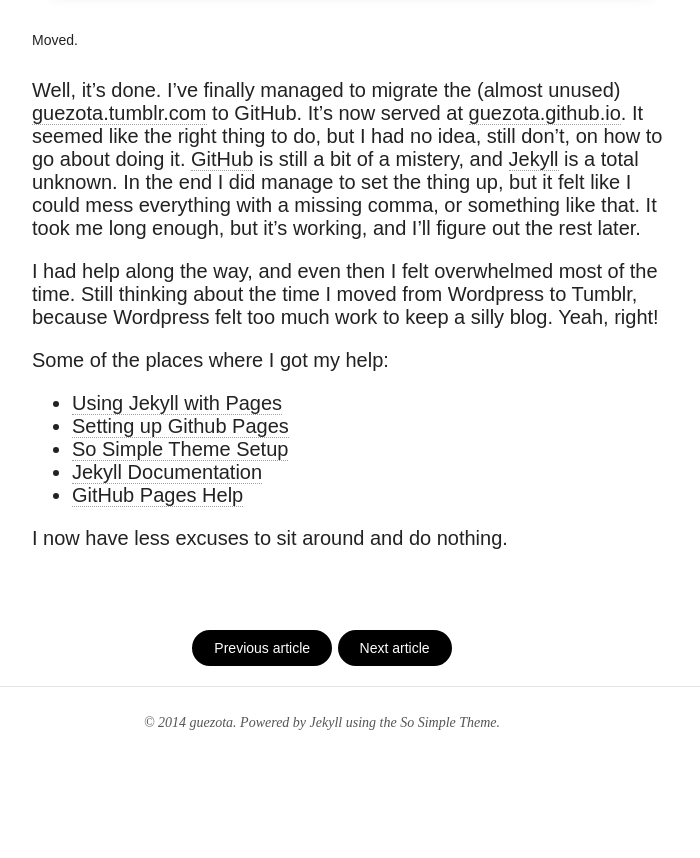
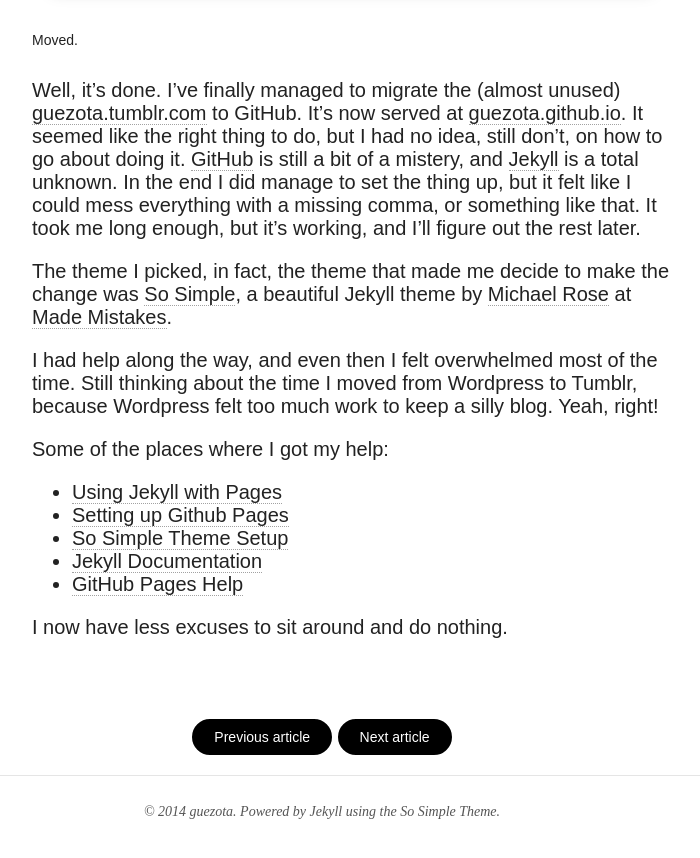
Before and after one commit to guezota/guezota.github.io, a Jekyll site: the page built from _posts/2014-07-29-migration-done.md, in a window 1280 px wide and 900 px high, scrolled down 983 px. Shown: the top 858 px of the window, without its empty margins (318-1018 px from the left). Built offline with Jekyll 4.4.1, drawn with Linux system fonts in a browser that asks for light colours; nearby versions of some CDN libraries; before the commit the page ends 1816 px from its top, so only the background shows below that.

Commit message:
Edited Migration Done

```diff
--- a/_posts/2014-07-29-migration-done.md
+++ b/_posts/2014-07-29-migration-done.md
@@ -17,6 +17,8 @@ share: true
 Well, it's done. I've finally managed to migrate the (almost unused) [guezota.tumblr.com](http://guezota.tumblr.com) to GitHub. It's now served at [guezota.github.io](http://guezota.github.io). It seemed like the right thing to do, but I had no idea, still don't, on how to go about doing it.
 [GitHub](https://github.com) is still a bit of a mistery, and [Jekyll](http://jekyllrb.com) is a total unknown. In the end I did manage to set the thing up, but it felt like I could mess everything with a missing comma, or something like that. It took me long enough, but it's working, and I'll figure out the rest later.
 
+The theme I picked, in fact, the theme that made me decide to make the change was [So Simple](http://mademistakes.com/articles/so-simple-jekyll-theme/), a beautiful Jekyll theme by [Michael Rose](https://twitter.com/mmistakes) at [Made Mistakes](http://mademistakes.com).
+
 I had help along the way, and even then I felt overwhelmed most of the time. Still thinking about the time I moved from Wordpress to Tumblr, because Wordpress felt too much work to keep a silly blog. Yeah, right!
 
 Some of the places where I got my help:
```
